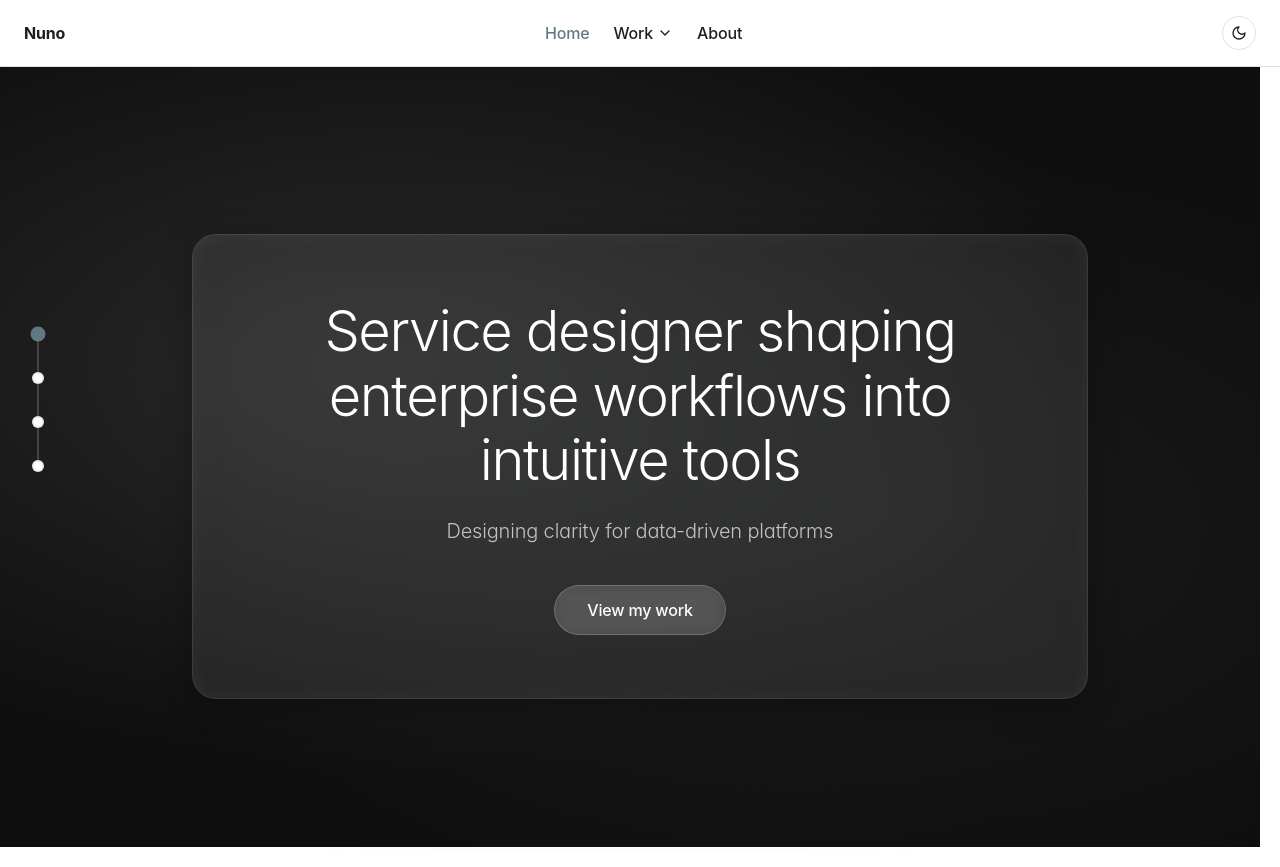
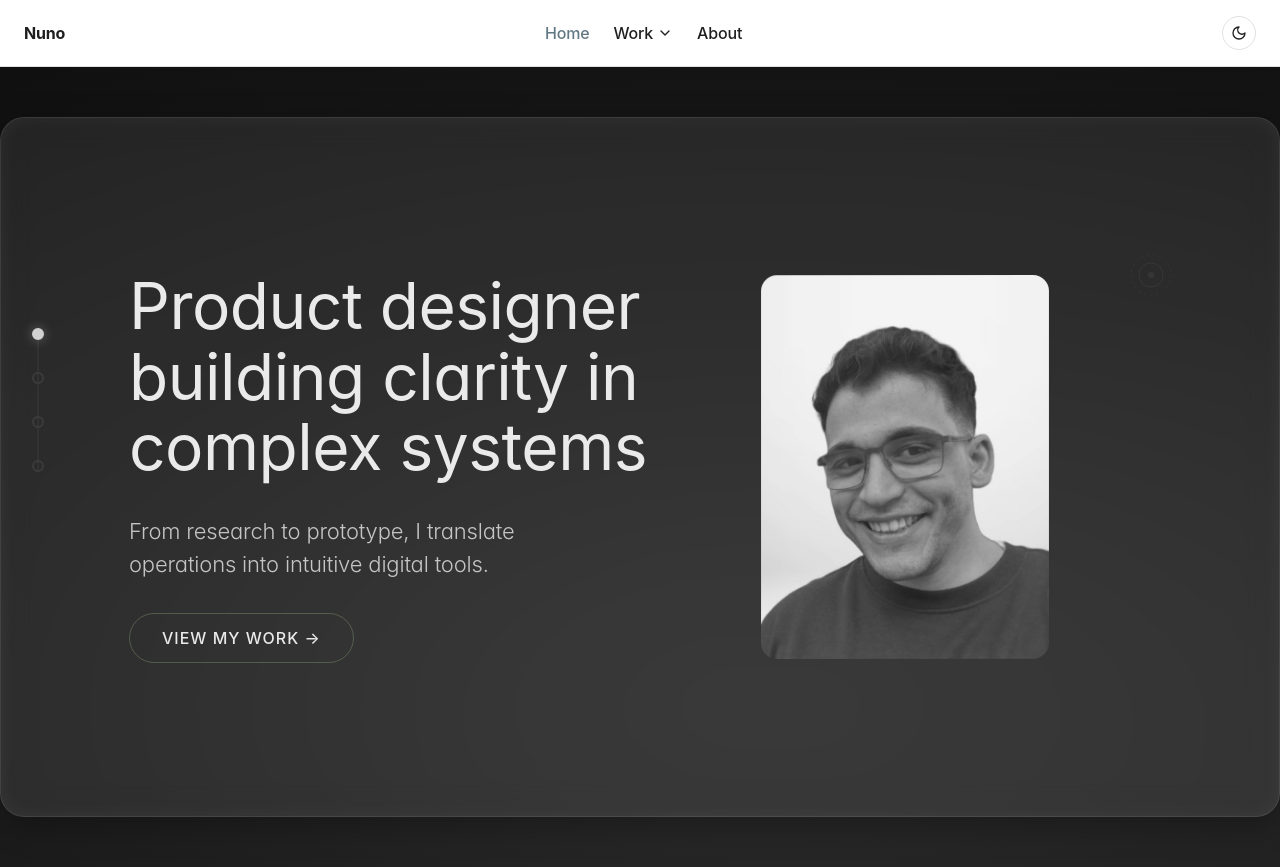
Before and after one commit to FirstAwarded/Nuno-Santos-Portfolio, a React (Vite) app: page / in a window 1280 px wide. Built offline with nearby package versions, Linux system fonts and the light colour scheme.

Commit message:
Refactor: Implement Fallout-inspired landing page

```diff
--- a/src/components/GlassMeshHero.tsx
+++ b/src/components/GlassMeshHero.tsx
@@ -1,13 +1,15 @@
 import { motion, useMotionValue, useTransform } from "framer-motion";
 import { useEffect, useState } from "react";
+import profilePicture from "@/assets/profilepicture.jpeg";
 
 export const GlassMeshHero = () => {
   const [isLoaded, setIsLoaded] = useState(false);
+  const [isHovered, setIsHovered] = useState(false);
   const mouseX = useMotionValue(0);
   const mouseY = useMotionValue(0);
 
-  const meshX = useTransform(mouseX, [0, window.innerWidth], [-20, 20]);
-  const meshY = useTransform(mouseY, [0, window.innerHeight], [-20, 20]);
+  const portraitRotateX = useTransform(mouseY, [0, window.innerHeight], [1.5, -1.5]);
+  const portraitRotateY = useTransform(mouseX, [0, window.innerWidth], [-1.5, 1.5]);
 
   useEffect(() => {
     const timer = setTimeout(() => setIsLoaded(true), 100);
@@ -27,67 +29,52 @@ export const GlassMeshHero = () => {
   return (
     <section
       id="hero"
-      className="relative h-screen flex items-center justify-center px-6 overflow-hidden snap-start snap-always"
+      className="relative h-screen flex items-center overflow-hidden snap-start snap-always"
     >
-      {/* Dark mesh gradient background with parallax */}
-      <motion.div
-        className="absolute inset-0 -z-20"
+      {/* Animated mesh gradient background */}
+      <div className="absolute inset-0 -z-20 animate-mesh-drift">
+        <div
+          className="absolute inset-0"
           style={{
-          x: meshX,
-          y: meshY,
             background: `
-            radial-gradient(at 30% 40%, hsl(0 0% 16%) 0%, transparent 60%),
-            radial-gradient(at 70% 60%, hsl(0 0% 10%) 0%, transparent 60%),
-            hsl(0 0% 5.5%)
-          `
-        }}
-      >
-        {/* Subtle animated overlay */}
-        <motion.div
-          className="absolute inset-0"
-          animate={{
-            opacity: [0.3, 0.4, 0.3],
-            scale: [1, 1.01, 1]
-          }}
-          transition={{
-            repeat: Infinity,
-            duration: 18,
-            ease: [0.4, 0, 0.2, 1]
-          }}
-          style={{
-            background: "radial-gradient(circle at 50% 50%, hsl(200 15% 25% / 0.15) 0%, transparent 70%)"
+              radial-gradient(at 30% 40%, #2a2a2a 0%, transparent 60%),
+              radial-gradient(at 70% 60%, #1a1a1a 0%, transparent 60%),
+              #0e0e0e
+            `,
+            backgroundSize: '200% 200%',
           }}
         />
-      </motion.div>
+      </div>
 
-      {/* Glass panel container */}
+      {/* Glass panel container - split layout */}
       <motion.div
-        initial={{ opacity: 0, scale: 0.98 }}
-        animate={isLoaded ? { opacity: 1, scale: 1 } : {}}
+        initial={{ opacity: 0, y: 30 }}
+        animate={isLoaded ? { opacity: 1, y: 0 } : {}}
         transition={{ duration: 0.6, ease: [0.4, 0, 0.2, 1] }}
-        className="glass-panel max-w-4xl mx-auto px-12 py-16 text-center"
+        className="glass-panel-fallout max-w-7xl mx-auto w-full flex flex-col lg:flex-row items-center gap-12 px-[10%] py-[12%]"
       >
-        {/* Headline */}
+        {/* Left: Content (60%) */}
+        <div className="flex-[0.6] space-y-8">
           <motion.h1
-          className="text-[2.8rem] md:text-[3.5rem] font-light tracking-tight leading-[1.15] text-white mb-6"
+            className="text-[3.5rem] lg:text-[4rem] font-normal tracking-tight leading-[1.1] text-[#eaeaea]"
             initial={{ opacity: 0, y: 20 }}
             animate={isLoaded ? { opacity: 1, y: 0 } : {}}
             transition={{ delay: 0.2, duration: 0.5, ease: [0.4, 0, 0.2, 1] }}
+            style={{ letterSpacing: '-0.5px' }}
           >
-          Service designer shaping enterprise workflows into intuitive tools
+            Product designer building clarity in complex systems
           </motion.h1>
 
-        {/* Subline */}
           <motion.p
-          className="text-lg md:text-xl font-light text-white/70 mb-10 max-w-2xl mx-auto"
+            className="text-[1.375rem] font-light text-[#eaeaea]/80 max-w-[480px]"
             initial={{ opacity: 0, y: 20 }}
             animate={isLoaded ? { opacity: 1, y: 0 } : {}}
             transition={{ delay: 0.35, duration: 0.5, ease: [0.4, 0, 0.2, 1] }}
+            style={{ fontWeight: 300 }}
           >
-          Designing clarity for data-driven platforms
+            From research to prototype, I translate operations into intuitive digital tools.
           </motion.p>
 
-        {/* CTA */}
           <motion.div
             initial={{ opacity: 0, y: 20 }}
             animate={isLoaded ? { opacity: 1, y: 0 } : {}}
@@ -95,10 +82,66 @@ export const GlassMeshHero = () => {
           >
             <a
               href="#work"
-            className="glass-button inline-block"
+              className="inline-block text-base uppercase tracking-wider font-medium text-[#eaeaea] border border-[#a6c48a]/30 px-8 py-3 rounded-full transition-all duration-300 hover:border-[#bcc9a4] hover:bg-[#a6c48a]/10 hover:translate-x-[2px]"
+              style={{ letterSpacing: '1px' }}
             >
-            View my work
+              View my work →
             </a>
+          </motion.div>
+        </div>
+
+        {/* Right: Portrait (40%) */}
+        <motion.div
+          className="flex-[0.4] relative"
+          initial={{ opacity: 0, scale: 0.95 }}
+          animate={isLoaded ? { opacity: 1, scale: 1 } : {}}
+          transition={{ delay: 0.4, duration: 0.7, ease: [0.4, 0, 0.2, 1] }}
+          onMouseEnter={() => setIsHovered(true)}
+          onMouseLeave={() => setIsHovered(false)}
+        >
+          {/* Atomic icon decoration */}
+          <div className="absolute -top-6 -right-6 w-12 h-12 opacity-5 pointer-events-none">
+            <svg viewBox="0 0 48 48" fill="none" xmlns="http://www.w3.org/2000/svg">
+              <circle cx="24" cy="24" r="3" fill="white"/>
+              <circle cx="24" cy="24" r="12" stroke="white" strokeWidth="1"/>
+              <circle cx="24" cy="24" r="20" stroke="white" strokeWidth="1" strokeDasharray="2 4"/>
+            </svg>
+          </div>
+
+          <motion.div
+            className="relative w-72 h-96 rounded-2xl overflow-hidden"
+            style={{
+              rotateX: portraitRotateX,
+              rotateY: portraitRotateY,
+              transformStyle: "preserve-3d",
+            }}
+          >
+            {/* Glow edge */}
+            <div className="absolute inset-0 rounded-2xl shadow-[0_0_60px_rgba(255,255,255,0.05)] pointer-events-none z-10" style={{ filter: 'blur(12px)' }} />
+
+            {/* Portrait image */}
+            <motion.img
+              src={profilePicture}
+              alt="Nuno Santos"
+              className="w-full h-full object-cover transition-all duration-1000"
+              style={{
+                filter: isHovered ? 'grayscale(0)' : 'grayscale(1)',
+              }}
+            />
+
+            {/* CRT flicker effect on hover */}
+            {isHovered && (
+              <motion.div
+                className="absolute inset-0 pointer-events-none"
+                initial={{ opacity: 0 }}
+                animate={{ opacity: [0, 0.15, 0] }}
+                transition={{ duration: 0.2 }}
+                style={{
+                  background: 'repeating-linear-gradient(0deg, rgba(255,255,255,0.03) 0px, transparent 2px, transparent 4px)',
+                }}
+              />
+            )}
+          </motion.div>
         </motion.div>
       </motion.div>
     </section>
--- a/src/components/VerticalNavigation.tsx
+++ b/src/components/VerticalNavigation.tsx
@@ -49,7 +49,7 @@ export const VerticalNavigation = () => {
     <nav className="fixed left-8 top-1/2 -translate-y-1/2 z-50 hidden lg:block">
       <div className="relative">
         {/* Vertical line */}
-        <div className="absolute left-1/2 top-0 -translate-x-1/2 w-[1px] h-full bg-border/40" />
+        <div className="absolute left-1/2 top-0 -translate-x-1/2 w-[1px] h-full" style={{ backgroundColor: '#3b3b3b' }} />
 
         {/* Navigation dots */}
         <div className="relative flex flex-col gap-8">
@@ -65,11 +65,12 @@ export const VerticalNavigation = () => {
               >
                 {/* Dot */}
                 <motion.div
-                  className={`w-3 h-3 rounded-full border-2 transition-all duration-300 ${
-                    isActive
-                      ? "bg-primary border-primary scale-125"
-                      : "bg-background border-border/60 hover:border-primary/60"
-                  }`}
+                  className={`w-3 h-3 rounded-full border-2 transition-all duration-300`}
+                  style={{
+                    backgroundColor: isActive ? '#d1d1d1' : 'transparent',
+                    borderColor: isActive ? '#d1d1d1' : '#3b3b3b',
+                    boxShadow: isActive ? '0 0 12px rgba(209, 209, 209, 0.4)' : 'none',
+                  }}
                   whileHover={{ scale: 1.3 }}
                   transition={{ duration: 0.2 }}
                 />
@@ -78,7 +79,13 @@ export const VerticalNavigation = () => {
                 <motion.span
                   initial={{ opacity: 0, x: -10 }}
                   whileHover={{ opacity: 1, x: 0 }}
-                  className="absolute left-8 whitespace-nowrap text-sm font-medium text-foreground bg-background/90 backdrop-blur-sm px-3 py-1 rounded-md border border-border/40 pointer-events-none"
+                  className="absolute left-8 whitespace-nowrap text-sm font-medium px-3 py-1 rounded-md border pointer-events-none"
+                  style={{
+                    color: '#eaeaea',
+                    backgroundColor: 'rgba(14, 14, 14, 0.9)',
+                    borderColor: 'rgba(255, 255, 255, 0.1)',
+                    backdropFilter: 'blur(8px)',
+                  }}
                 >
                   {item.label}
                 </motion.span>
--- a/src/index.css
+++ b/src/index.css
@@ -149,7 +149,19 @@
     height: 100vh;
   }
 
-  /* Glass panel effect */
+  /* Glass panel effect - Fallout style */
+  .glass-panel-fallout {
+    background: rgba(255, 255, 255, 0.08);
+    backdrop-filter: blur(16px);
+    -webkit-backdrop-filter: blur(16px);
+    border: 1px solid rgba(255, 255, 255, 0.1);
+    border-radius: 24px;
+    box-shadow:
+      inset 0 0 20px rgba(255, 255, 255, 0.05),
+      0 8px 32px rgba(0, 0, 0, 0.3);
+  }
+
+  /* Original glass panel - kept for Work section */
   .glass-panel {
     background: rgba(255, 255, 255, 0.08);
     backdrop-filter: blur(16px);
@@ -283,6 +295,21 @@
   50% { transform: scale(1.02); opacity: 0.12; }
 }
 
+@keyframes mesh-drift {
+  0% { background-position: 0% 50%; }
+  100% { background-position: 100% 50%; }
+}
+
+.animate-mesh-drift {
+  animation: mesh-drift 30s ease-in-out infinite alternate;
+}
+
+@media (prefers-reduced-motion: reduce) {
+  .animate-mesh-drift {
+    animation: none;
+  }
+}
+
 @keyframes drift-up {
   from {
     opacity: 0;
```
Also changed, not shown: src/components/FullScreenAbout.tsx (+40 -16 lines), src/components/FullScreenContact.tsx (+22 -13 lines). Lines whose indentation alone changed are shown as unchanged.
